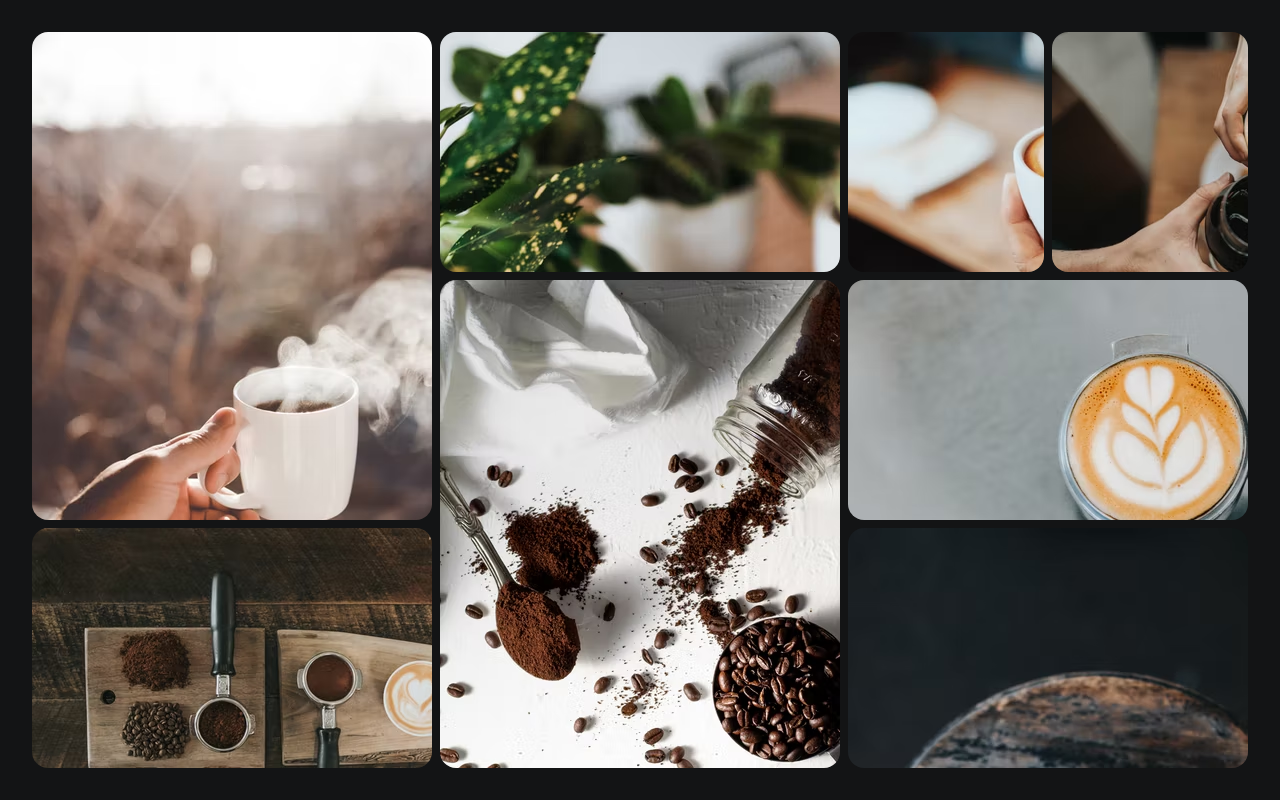
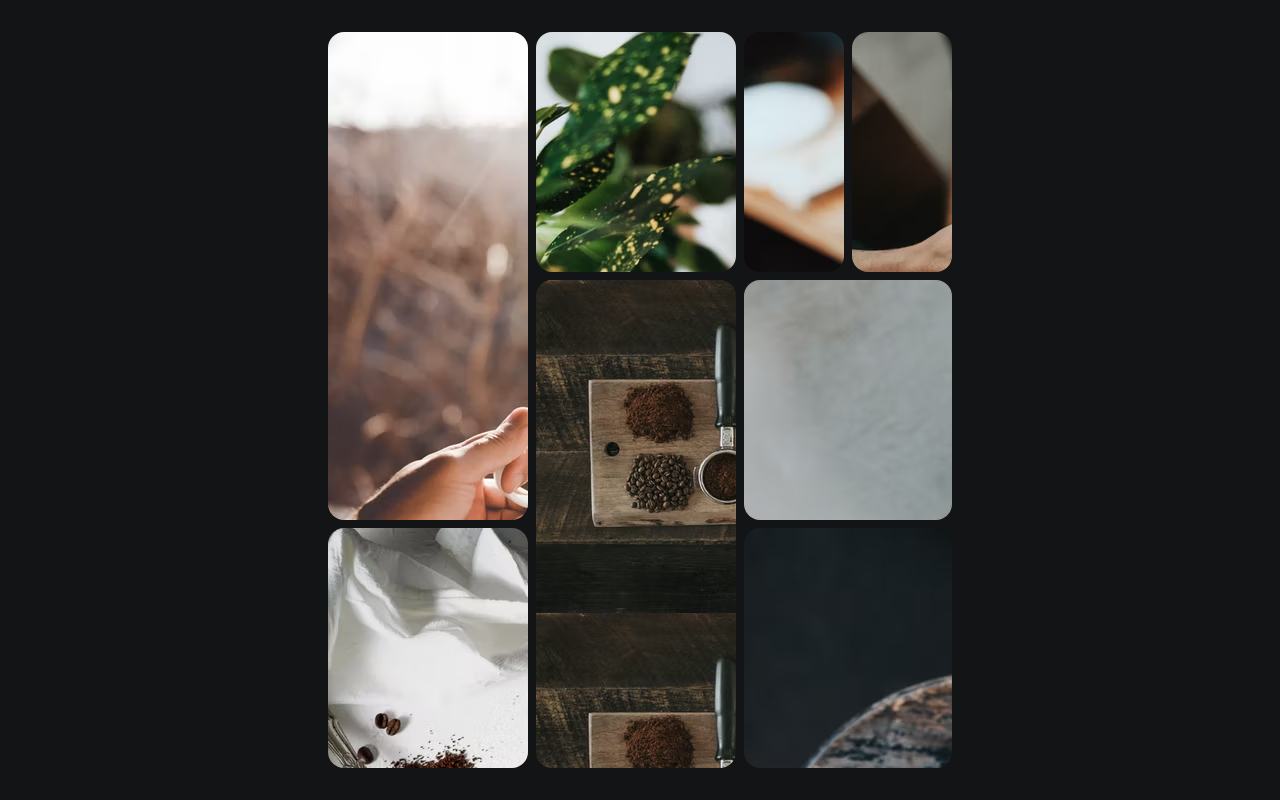
Before and after one commit to CNF1993/practica-grid-2, a plain HTML site: page index.html in a window 1280 px wide. Drawn offline with Linux system fonts and the light colour scheme.

Commit message:
change grid

```diff
--- a/styles.css
+++ b/styles.css
@@ -11,12 +11,12 @@ body {
 .container {
     width: 100%;
     height: 100vh;
-    margin: 0 auto;
     padding: 2rem;
     display: grid;
-    grid-template-columns: repeat(6, 1fr);
+    grid-template-columns: 200px 200px 100px 100px;
     grid-template-rows: repeat(3, 1fr);
     gap: .5rem;
+    place-content: center;
 }
 
 .item {
@@ -24,49 +24,49 @@ body {
 }
 
 .item:nth-child(1) {
-    grid-column: 1/3;
+    grid-column: 1/2;
     grid-row: 1/3;
     background-image: url(/img/1.avif);
 }
 
 .item:nth-child(2) {
-    grid-column: 3/5;
+    grid-column: 2/3;
     grid-row: 1/2;
     background-image: url(/img/2.avif);
 }
 
 .item:nth-child(3) {
-    grid-column: 5/6;
+    grid-column: 3/4;
     grid-row: 1/2;
     background-image: url(/img/3.avif);
 }
 
 .item:nth-child(4) {
-    grid-column: 6/7;
+    grid-column: 4/5;
     grid-row: 1/2;
     background-image: url(/img/4.avif);
 }
 
 .item:nth-child(5) {
-    grid-column: 3/5;
-    grid-row: 2/4;
+    grid-column: 1/2;
+    grid-row: 3/4;
     background-image: url(/img/5.avif);
 }
 
 .item:nth-child(6) {
-    grid-column: 1/3;
-    grid-row: 3/4;
+    grid-column: 2/3;
+    grid-row: 2/4;
     background-image: url(/img/6.avif);
 }
 
 .item:nth-child(7) {
-    grid-column: 5/7;
+    grid-column: 3/5;
     grid-row: 2/3;
     background-image: url(/img/7.avif);
 }
 
 .item:nth-child(8) {
-    grid-column: 5/7;
+    grid-column: 3/5;
     grid-row: 3/4;
     background-image: url(/img/8.avif);
 }
```
